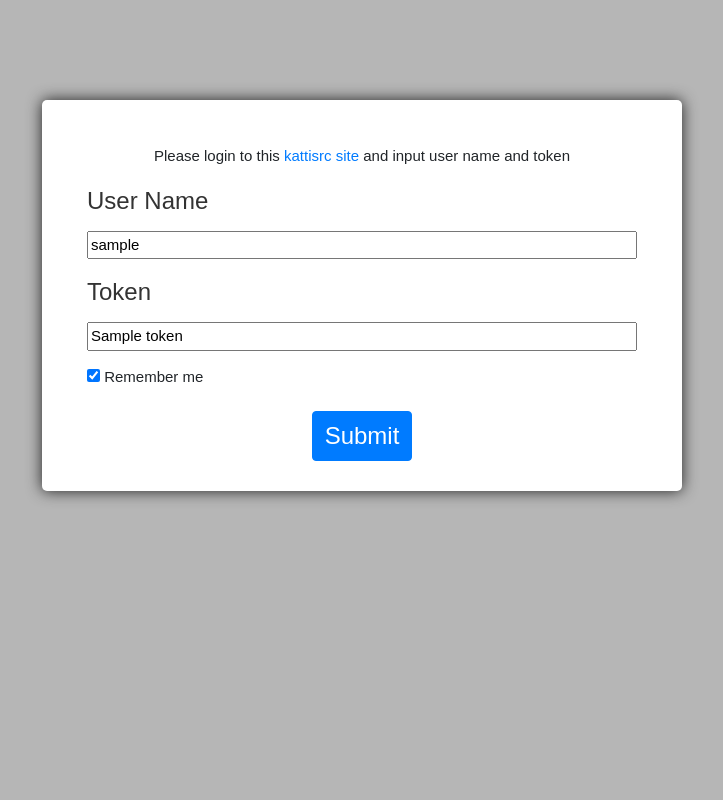
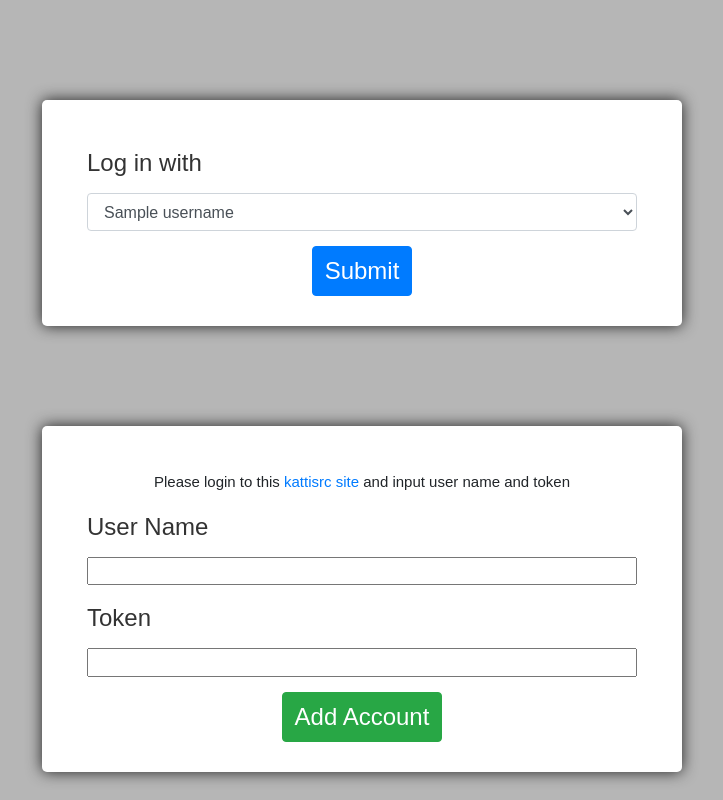
Before and after one commit to iamvickynguyen/Kattis-Performace-Tracker, a Flask app: template templates/login.html in a window 1280 px wide. Shown: the whole page, without its empty margins (278-1001 px from the left). Run offline with Flask 2, Linux system fonts and the light colour scheme; the template is opened without the code that fills it: most values are stand-ins (such as "Sample title", 1, 10 or a date in 2020); some libraries are stand-ins or nearby versions.

Commit message:
can add many users, and get data of 1 user

```diff
--- a/app.py
+++ b/app.py
@@ -1,8 +1,10 @@
 import sqlite3
 import os
 from flask import Flask, render_template, request, url_for, jsonify, redirect
-from collector import collect, delete_data
+from collector import validate_account, collect, delete_data
 app = Flask(__name__)
+
+# data table
 conn = sqlite3.connect('kattistracker.db')
 c = conn.cursor()
 c.execute(''' SELECT count(name) FROM sqlite_master WHERE type='table' AND name='userprofile' ''')
@@ -11,7 +13,17 @@ c.execute(''' SELECT count(name) FROM sqlite_master WHERE type='table' AND name=
 if c.fetchone()[0]!=1 :
     c.execute('''CREATE TABLE IF NOT EXISTS userprofile
         (id text, user text, date text, time text, problem text, status text, cpu real, lang text)''')
+conn.commit()
+conn.close()
 
+# users table
+conn = sqlite3.connect('users.db')
+c = conn.cursor()
+c.execute(''' SELECT count(name) FROM sqlite_master WHERE type='table' AND name='accounts';''')
+
+#if the count is 1, then table exists
+if c.fetchone()[0]!=1 :
+    c.execute('''CREATE TABLE IF NOT EXISTS accounts (username text primary key, token text unique);''')
 conn.commit()
 conn.close()
 
@@ -22,46 +34,42 @@ def dict_factory(cursor, row):
     return d
 
 def store_userinfo(username, token):
-    # new user
-    if os.stat("userinfo.txt").st_size == 0:
-        with open('userinfo.txt','w') as f:
-            f.writelines([username + '\n', token])
-        delete_data()
-
-    # check if the user changes
-    else:
-        cur_username, cur_token = "", ""
-        with open('userinfo.txt','r') as f:
-            cur_username, cur_token = f.readline().strip(), f.readline().strip()
-        if username != cur_username or token != cur_token:
-            with open('userinfo.txt','w') as f:
-                f.writelines([username + '\n', token])
-            delete_data()
-
+    conn = sqlite3.connect('users.db')
+    c = conn.cursor()
+    results = c.execute('''select username from accounts where username='%s';''' % username).fetchone()
+    if not results:
+        c.execute('''insert into accounts(username, token) values('%s', '%s');''' % (username, token))
+        conn.commit()
+    conn.close()
 
 @app.route('/', methods=['POST', 'GET'])
 def login():
+    usernames = get_usernames()
     if request.method == 'POST':
-        username, token, checked = request.form['user-input'], request.form['token-input'], 'remember' in request.form and request.form['remember'] == 'on'
-        status = collect(username, token)
+        username = request.form.get('accountOptions')
+        userinfo = get_userinfo(username)
+        status = collect(userinfo['username'], userinfo['token'])
 
         if status != 200:
-            return render_template('login.html', username = username, token = token, input_error = True)
-
-        # store user info for the next time
-        if checked:
-            store_userinfo(username, token)
-        else:
-            f = open("userinfo.txt","w")
-            f.close()
-
+            return render_template('login.html', usernames = usernames, input_error = True)
         return redirect(url_for('user', username = username))
 
-    else:
-        if os.stat("userinfo.txt").st_size == 0:
-            return render_template('login.html', username = '', token = '', input_error = False)
-        with open('userinfo.txt','r') as f:
-            return render_template('login.html', username = f.readline(), token = f.readline(), input_error = False)
+    return render_template('login.html', input_error = False, usernames = usernames)
+
+# NOTE: not many accounts so rendering the whole page is fine. TODO: just update the user dropdown menu
+@app.route('/account', methods=['POST', 'GET'])
+def account():
+    if request.method == 'POST':
+        usernames = get_usernames()
+        username, token = request.form['user-input'], request.form['token-input']
+        status = validate_account(username, token)
+
+        if status != 200:
+            return render_template('login.html', usernames = usernames, input_error = True)
+
+        store_userinfo(username, token)
+        usernames = get_usernames()
+        return render_template('login.html', usernames = usernames, input_error = False)
 
 @app.route('/<username>')
 def user(username):
@@ -111,5 +119,17 @@ def api_details():
     results = c.execute('''select * from userprofile where user='%s' and date='%s' order by time;''' %(request.args.get('user'), request.args.get('date'))).fetchall()
     return jsonify({'results': results})
 
+def get_userinfo(username):
+    conn = sqlite3.connect('users.db')
+    conn.row_factory = dict_factory
+    c = conn.cursor()
+    return c.execute('''select * from accounts where username='%s';''' %username).fetchone()
+
+def get_usernames():
+    conn = sqlite3.connect('users.db')
+    conn.row_factory = dict_factory
+    c = conn.cursor()
+    return list(map(lambda x: x['username'], c.execute('''select username from accounts;''').fetchall()))
+
 if __name__ == "__main__":
     app.run()
--- a/templates/login.html
+++ b/templates/login.html
@@ -5,24 +5,37 @@
 
 {% block body %}
 <form action="/" method="POST" id="loginForm">
+        <p>
+            <label for="accounts" class="InputLabel">Log in with</label>
+            <select class="form-control" name="accountOptions" id="accounts">
+                {%for name in usernames %}
+                    <option value="{{ name }}">{{ name }}</option>
+                {%endfor%}
+            </select>
+        </p>
+    <button class="btn btn-primary loginBtn" id="submitBtn" onclick="submitForm()">Submit</button>
+    <button class="btn btn-primary loginBtn" id="loadingBtn" style="display: none;"><i class="fa fa-spinner fa-spin"></i> Collecting data...</button>
+</form>
+
+<form action="/account" method="POST" id="accountForm">
     <p class="center">Please login to this <a href="https://open.kattis.com/download/kattisrc" target="_blank">kattisrc site</a> and input user name and token</p>
     {% if not input_error %}
         <p>
             <label for="inputUsername" class="InputLabel">User Name</label>
-            <input class="userInput" name="user-input" type="text" id="inputUsername" value="{{ username }}" required/>
+            <input class="userInput" name="user-input" type="text" id="inputUsername" required/>
         </p>
         <p>
             <label for="inputToken" class="InputLabel">Token</label>
-            <input class="userInput" name="token-input" type="text" id="inputToken" value="{{ token }}" required/>
+            <input class="userInput" name="token-input" type="text" id="inputToken" required/>
         </p>
     {% else %}
         <p>
             <label for="inputUsername" class="InputLabel">User Name</label>
-            <input class="userInput errorInput" name="user-input" type="text" id="inputUsername" value="{{ username }}" required/>
+            <input class="userInput errorInput" name="user-input" type="text" id="inputUsername" required/>
         </p>
         <p>
             <label for="inputToken" class="InputLabel">Token</label>
-            <input class="userInput errorInput" name="token-input" type="text" id="inputToken" value="{{ token }}" required/>
+            <input class="userInput errorInput" name="token-input" type="text" id="inputToken" required/>
         </p>
 
         <script>
@@ -32,22 +45,30 @@
         </script>
     {% endif %}
 
-    <label for="remember"><input type="checkbox" id="remember" name="remember" checked> Remember me</label>
-
-    <button class="btn btn-primary loginBtn" id="submitBtn" onclick="submitForm()">Submit</button>
-    <button class="btn btn-primary loginBtn" id="loadingBtn" style="display: none;"><i class="fa fa-spinner fa-spin"></i> Collecting data...</button>
+    <button class="btn btn-success loginBtn" id="addAccountBtn" onclick="addAccount()">Add Account</button>
+    <button class="btn btn-success loginBtn" id="checkingBtn" style="display: none;"><i class="fa fa-spinner fa-spin"></i> Checking...</button>
 </form>
 
 <script>
     function submitForm() {
+        document.getElementById('loginForm').submit();
+        document.getElementById('submitBtn').style.display = 'none';
+        var loadingBtn = document.getElementById('loadingBtn');
+        loadingBtn.style.display = '';
+        loadingBtn.disabled = true;
+        username.readOnly = true;
+        token.readOnly = true;
+    }
+
+    function addAccount() {
         var username = document.getElementById('inputUsername');
         var token = document.getElementById('inputToken');
         if (username.value != "" && token.value != "") {
-            document.getElementById('loginForm').submit();
-            document.getElementById('submitBtn').style.display = 'none';
-            var loadingBtn = document.getElementById('loadingBtn');
-            loadingBtn.style.display = '';
-            loadingBtn.disabled = true;
+            document.getElementById('accountForm').submit();
+            document.getElementById('addAccountBtn').style.display = 'none';
+            var checkingBtn = document.getElementById('checkingBtn');
+            checkingBtn.style.display = '';
+            checkingBtn.disabled = true;
             username.readOnly = true;
             token.readOnly = true;
         }
```
Also changed, not shown: collector.py (+14 -0 lines), userinfo.txt (deleted).
